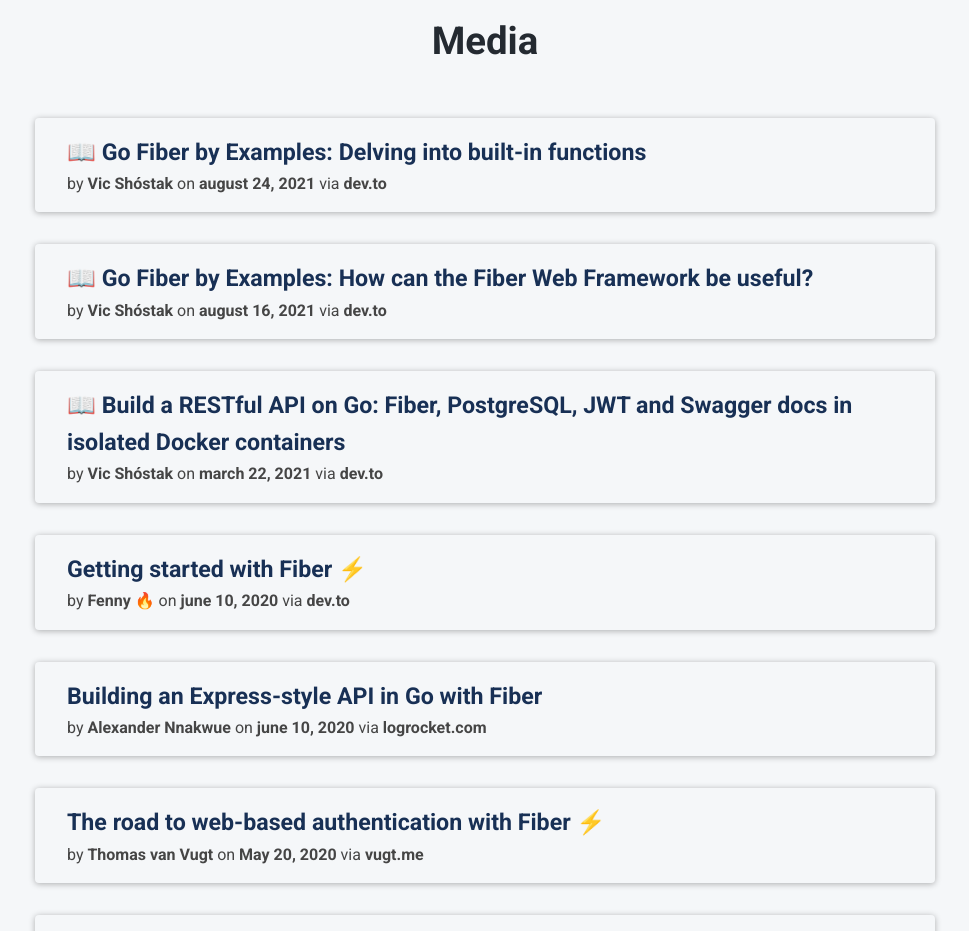
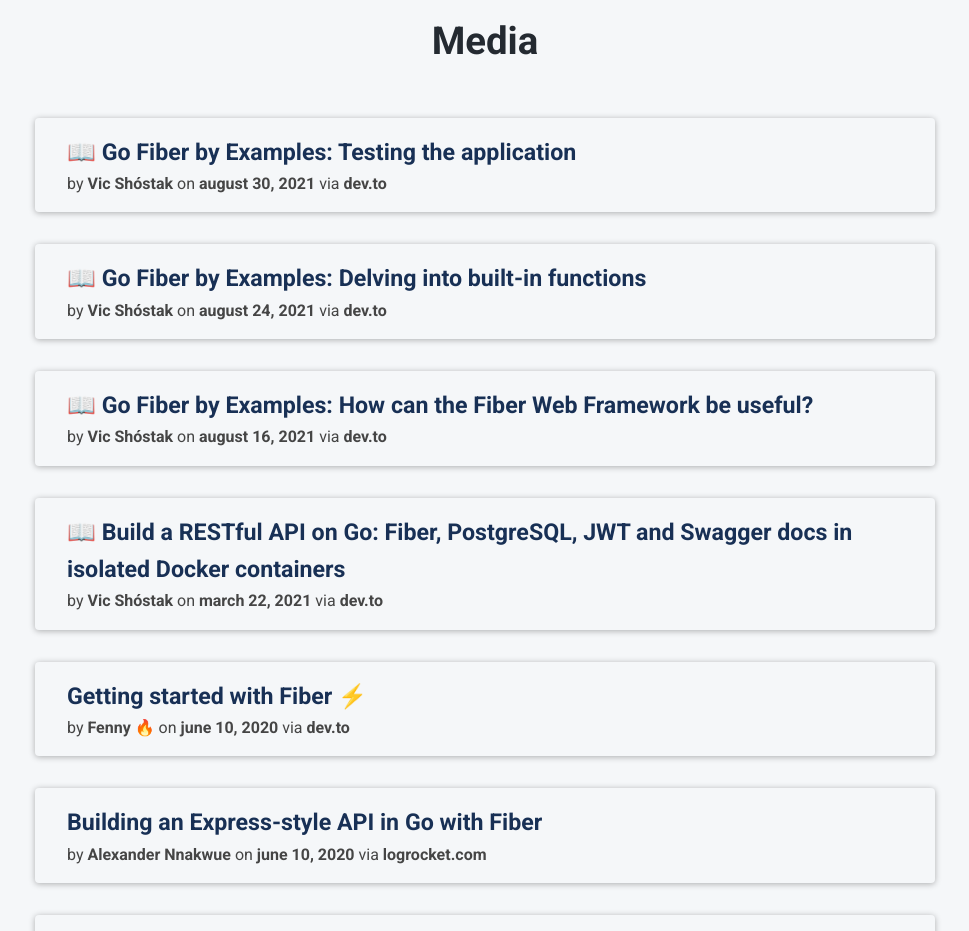
Before and after one commit to gofiber/website, a Next.js app: page / in a window 1280 px wide. Shown: the part 5680-6611 px from the top of the page, without its empty margins (155-1124 px from the left). Built offline with nearby package versions, Linux system fonts and the light colour scheme.

Commit message:
Add new chapter of my dev.to book
https://dev.to/koddr/go-fiber-by-examples-testing-the-application-1ldf

```diff
--- a/components/blocks/MediaBlock.tsx
+++ b/components/blocks/MediaBlock.tsx
@@ -5,6 +5,13 @@ import MediaLink from '../media-link/MediaLink';
 
 class MediaBlock extends Component {
   private readonly items: MediaLinkItem[] = [
+    {
+      url: "https://dev.to/koddr/go-fiber-by-examples-testing-the-application-1ldf",
+      website: "dev.to",
+      title: "📖 Go Fiber by Examples: Testing the application",
+      author: "Vic Shóstak",
+      date: "august 30, 2021"
+    },
     {
       url: "https://dev.to/koddr/go-fiber-by-examples-delving-into-built-in-functions-1p3k",
       website: "dev.to",
```
